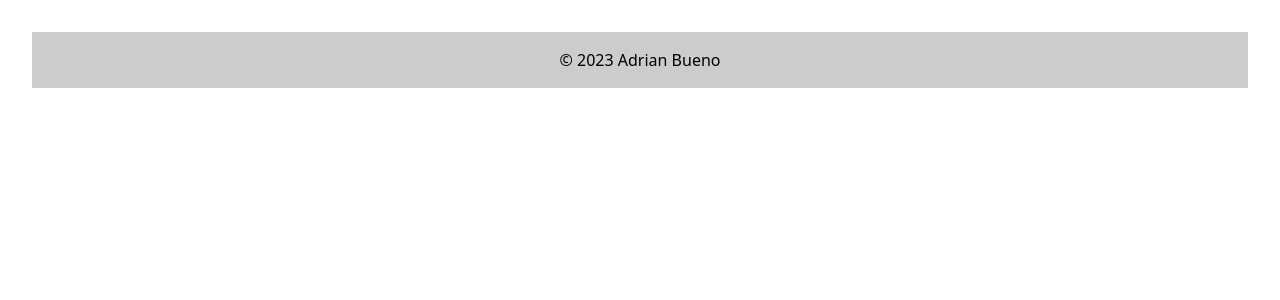
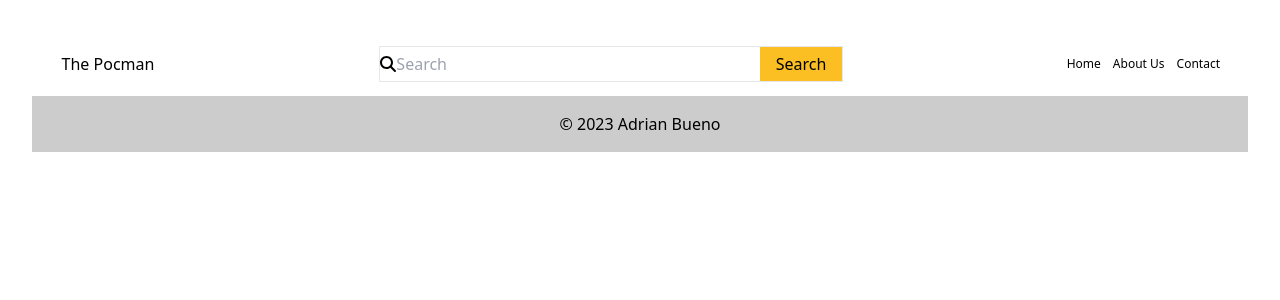
Before and after one commit to adrianlbueno/the-pocman-online-shop, a React (Vite) app: page / in a window 1280 px wide. Shown: the top 300 px of the page. Built offline with nearby package versions, Linux system fonts and the light colour scheme.

Commit message:
add a header component

```diff
--- a/package.json
+++ b/package.json
@@ -10,6 +10,9 @@
     "preview": "vite preview"
   },
   "dependencies": {
+    "@fortawesome/fontawesome-svg-core": "^6.5.1",
+    "@fortawesome/free-solid-svg-icons": "^6.5.1",
+    "@fortawesome/react-fontawesome": "^0.2.0",
     "react": "^18.2.0",
     "react-dom": "^18.2.0",
     "react-router-dom": "^6.21.1"
--- a/src/App.jsx
+++ b/src/App.jsx
@@ -1,10 +1,14 @@
 import { Route, Routes } from "react-router-dom";
 import './App.css';
 import Footer from './components/common/Footer';
+import Header from "./components/common/Header";
 import AboutPage from "./pages/AboutPage";
 import HomePage from "./pages/HomePage";
 import LogInPage from "./pages/LoginPage";
 import NotFoundPage from "./pages/NotFoundPage";
+
+
+
 import SignUpPage from "./pages/SignUpPage";
 
 const App = () => {
@@ -17,6 +21,7 @@ const App = () => {
         <Route path="signUp" element={<SignUpPage />} />
         <Route path="*" element={<NotFoundPage />} />
       </Routes>
+      <Header />
       <Footer />
     </>
   )
--- /dev/null
+++ b/src/components/common/Header.jsx
@@ -0,0 +1,112 @@
+
+import { faBars, faMagnifyingGlass } from '@fortawesome/free-solid-svg-icons';
+import { FontAwesomeIcon } from '@fortawesome/react-fontawesome';
+import { useState } from "react";
+import { Link } from "react-router-dom";
+
+const Header = () => {
+    const [mobileMenuOpen, setMobileMenuOpen] = useState(false);
+
+    const links = [
+        { id: 1, label: 'Home', path: '/' },
+        { id: 2, label: 'About Us', path: '/about' },
+        { id: 3, label: 'Contact', path: '/contact' },
+    ];
+
+    // const linkedinLink = (
+    //     <Link href="https://www.linkedin.com/in/prabeshikakoirala/" target="_blank">
+    //         <FontAwesomeIcon className="w-[25px]" icon={faLinkedin} />
+    //     </Link>
+    // )
+
+    // const githubLink = (
+    //     <Link href="https://github.com/Prabeshikak" target="_blank">
+    //         <FontAwesomeIcon className="w-[25px]" icon={faGithub} />
+    //     </Link>
+    // )
+
+    return (
+        <>
+            <header className="mx-auto flex h-16 max-w-[1200px] items-center justify-between px-5">
+                <Link to="/" className="w-24">
+                    <h1 className="cursor-pointer sm:h-auto sm:w-auto">The Pocman</h1>
+                </Link>
+                <div className="md:hidden">
+                    <button onClick={() => setMobileMenuOpen(!mobileMenuOpen)}>
+                        <FontAwesomeIcon icon={faBars} />
+                    </button>
+                </div>
+                <form className="hidden h-9 w-2/5 items-center border md:flex">
+                    <FontAwesomeIcon icon={faMagnifyingGlass} />
+
+                    <input
+                        className="hidden w-11/12 outline-none md:block"
+                        type="search"
+                        placeholder="Search"
+                    />
+                    <button className="ml-auto h-full bg-amber-400 px-4 hover:bg-yellow-300">
+                        Search
+                    </button>
+                </form>
+
+                <div className="hidden gap-3 md:!flex">
+                    {links.map((link) => (
+                        <a
+                            key={link.id}
+                            href={link.path}
+                            className="flex cursor-pointer flex-col items-center justify-center"
+                        >
+                            {link.icon}
+                            <p className="text-xs">{link.label}</p>
+                        </a>
+                    ))}
+                </div>
+            </header>
+            {mobileMenuOpen && (
+                <section
+                    className={`block md:hidden absolute left-0 right-0 z-50 h-screen w-full bg-white ${mobileMenuOpen ? "none" : "block"
+                        }`}
+                >
+                    <div className="mx-auto">
+                        <div className="mx-auto flex w-full justify-center gap-3 py-4">
+                            {/* {iconLinks.map ((link, index) => (
+                                <a
+                                    key={index}
+                                    href={link.href}
+                                    className="flex cursor-pointer flex-col items-center justify-center"
+                                >
+                                    {link.icon}
+                                    <p className="text-xs">{link.text}</p>
+                                </a>
+                            ))} */}
+                        </div>
+                        <form className="my-4 mx-5 flex h-9 items-center border">
+                            {/* <CiSearch className="mx-3 h-4 w-4" /> */}
+
+                            <input
+                                className="hidden w-11/12 outline-none md:block"
+                                type="search"
+                                placeholder="Search"
+                            />
+                            <button
+                                type="submit"
+                                className="ml-auto h-full bg-amber-400 px-4 hover:bg-yellow-300"
+                            >
+                                Search
+                            </button>
+                        </form>
+                        <ul className="text-center font-medium">
+                            {links.map((link, index) => (
+                                <li key={index} className="py-2">
+                                    <a href={link.url}>{link.text}</a>
+                                </li>
+                            ))}
+                        </ul>
+                    </div>
+                </section>
+            )}
+        </>
+    );
+}
+
+export default Header;
--- a/src/pages/HomePage.jsx
+++ b/src/pages/HomePage.jsx
@@ -1,3 +1,5 @@
+
+
 const HomePage = () => {
     return (
         <div >
```
Also changed, not shown: src/pages/SignUpPage.jsx (line endings or trailing spaces), 1 other file (tests, documents, lock files or other folders).
